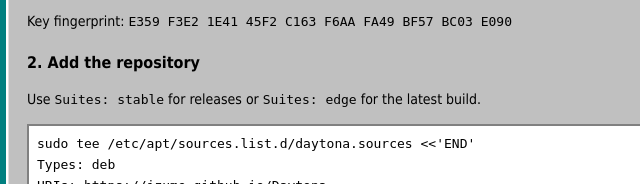
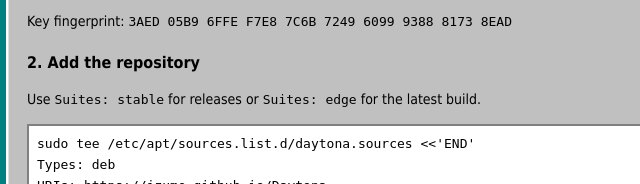
Before and after one commit to JZUME/Daytona, a plain HTML site: page packaging/apt/index.html in a window 1280 px wide. Shown: the part 386-570 px from the top of the page, 261-901 px from the left. Drawn offline with Linux system fonts and the light colour scheme.

Commit message:
Replace the apt repository signing key
The repository is signed with a new key for JZUME/Daytona,
"Daytona apt repository <hi@jzu.me>" (fingerprint
3AED 05B9 6FFE F7E8 7C6B 7249 6099 9388 8173 8EAD). Update the public
key, the fingerprint in the README and apt page, and the default key
build-repo.sh signs with.

Co-Authored-By: Claude Opus 5.5 <noreply@anthropic.com>
Claude-Session: https://claude.ai/code/session_01UGvqVG61m3Swy7VNV24fQK

```diff
--- a/packaging/apt/index.html
+++ b/packaging/apt/index.html
@@ -39,7 +39,7 @@ trademarks of the Microsoft group of companies.</small></p>
 <h2>1. Add the signing key</h2>
 <pre><code>sudo curl -fsSLo /etc/apt/keyrings/daytona.gpg \
     https://jzume.github.io/Daytona/daytona-archive-keyring.gpg</code></pre>
-<p>Key fingerprint: <code>E359 F3E2 1E41 45F2 C163 F6AA FA49 BF57 BC03 E090</code></p>
+<p>Key fingerprint: <code>3AED 05B9 6FFE F7E8 7C6B 7249 6099 9388 8173 8EAD</code></p>
 
 <h2>2. Add the repository</h2>
 <p>Use <code>Suites: stable</code> for releases or <code>Suites: edge</code> for the latest build.</p>
```
Also changed, not shown: 3 other files.
